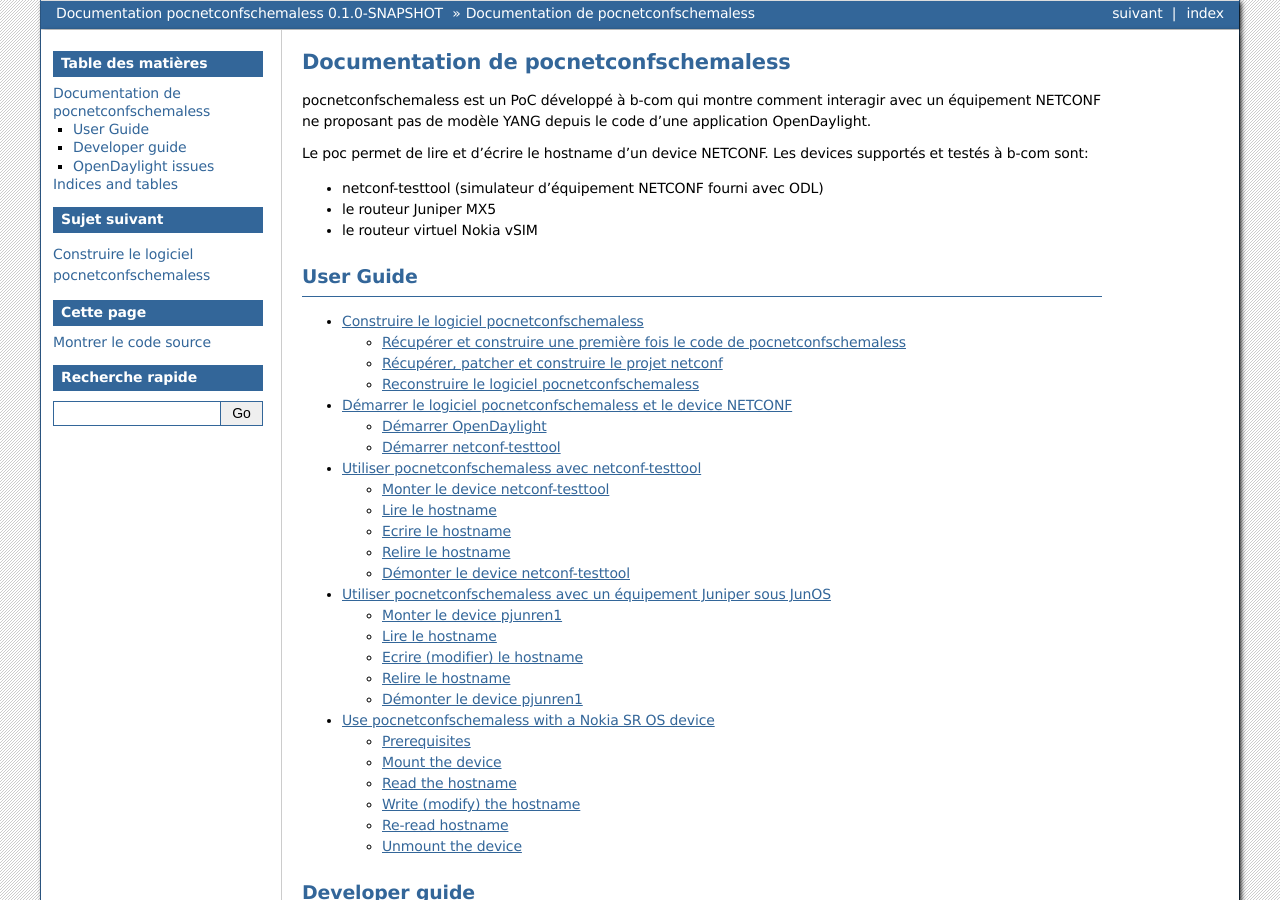
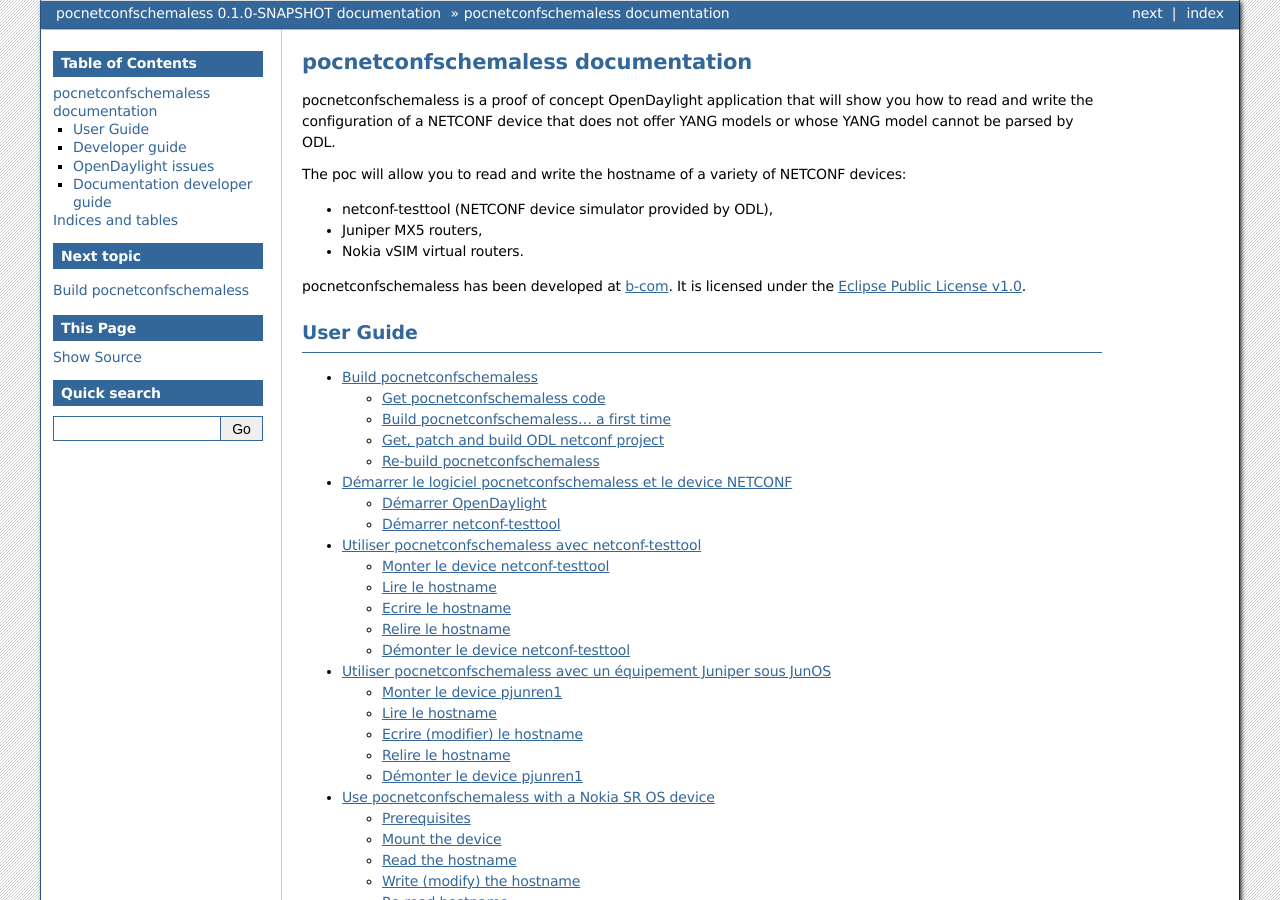
Before and after one commit to b-com/pocnetconfschemaless, a Sphinx documentation site: the page built from docs/index.rst, in a window 1280 px wide and 900 px high. Built offline with Sphinx 7.4.7, drawn with Linux system fonts in a browser that asks for light colours; some of the changed text lies outside the part shown.

Commit message:
docs: translate into English (in progress)

```diff
--- a/docs/conf.py
+++ b/docs/conf.py
@@ -46,7 +46,7 @@ master_doc = 'index'
 
 # General information about the project.
 project = u'pocnetconfschemaless'
-copyright = u'2017, Gwenael Lambrouin'
+copyright = u'2017, b-com'
 author = u'Gwenael Lambrouin'
 
 # The version info for the project you're documenting, acts as replacement for
@@ -63,7 +63,7 @@ release = u'0.1.0-SNAPSHOT'
 #
 # This is also used if you do content translation via gettext catalogs.
 # Usually you set "language" from the command line for these cases.
-language = 'fr'
+language = 'en'
 
 # There are two options for replacing |today|: either, you set today to some
 # non-false value, then it is used:
--- a/docs/developer_guide/build_the_docs.rst
+++ b/docs/developer_guide/build_the_docs.rst
@@ -1,56 +1,56 @@
-Générer la documentation
-========================
+Generate the documentation
+==========================
 
-La doc de pocnetconfschemaless est écrite au format reStructuredText, et la
-version HTML est générée à l'aide de Sphinx.
+pocnetconfschemaless documentation is written in reStructuredText text files
+using Sphinx extensions. The HTML version of the documentation can be generated
+with Sphinx.
 
-Installer Sphinx
-----------------
+Install Sphinx
+--------------
 
-Installer Sphinx::
+::
 
     $ pip install Sphinx
 
-Editer la documentation
------------------------
+Generate the HTML documentation
+-------------------------------
 
-Pour modifier la documentation: éditer les fichiers ``.rst`` contenus dans le
-répertoire ``docs``.
-
-Générer la documentation au format HTML
----------------------------------------
-
-Pour (re-)générer la documentation HTML::
+::
 
     $ cd docs
     $ make html
 
-La documentation est générée dans le répertoire ``_build/html``. Le point
-d'entrée est ``_build/html/index.html``.
+The HTML doc will be generated in ``_build/html``. Its entry point will be
+``_build/html/index.html``.
 
-Pour copier la doc vers le dossier ``pocnetconfschemaless`` du site web du projet
-ROADS sur defacto, faire::
+.. note::
 
-   $ scp -r _build/html/* forge.b-com.com:/home/groups/ROADS/htdocs/pocnetconfschemaless
+   If you're a b-com developer, you can copy the HTML doc to the
+   ``pocnetconfschemaless`` folder of the ROADS project on defacto web site
+   with::
 
-Générer la documentation au format PDF
---------------------------------------
+      $ scp -r _build/html/* forge.b-com.com:/home/groups/ROADS/htdocs/pocnetconfschemaless
 
-La génération de la documentation PDF nécessite des dépendances
-complémentaires. Sous Ubuntu 16.04::
+Generate the PDF documentation
+------------------------------
+
+.. warning::
+
+   In its current form, the PDF-generated documentation is not good looking
+   (incomplete table of contents, truncated code examples, ...)
+
+If you want to generate pocnetconfschemaless doc as a PDF document, you'll
+need to install extra dependencies. Under Ubuntu 16.04::
 
     $ sudo apt install texlive texlive-latex-extra
 
 .. note::
 
-   Le paquet ``texlive-latex-extra`` contient le fichier ``titlesec.sty`` qui
-   est nécessaire avec Sphinx.
+   ``texlive-latex-extra`` provides the ``titlesec.sty`` file which is needed
+   by Sphinx.
 
-   Le paquet ``texlive-lang-french`` est nécessaire pour générer des
-   documents en français.
-
-Pour générer la documentation PDF::
+You'll build the PDF file with::
 
     $ make latexpdf
 
-Le fichier PDF est généré vers ``_build/latex/pocnetconfschemaless.pdf``.
+You'll find the file in ``_build/latex/pocnetconfschemaless.pdf``.
--- a/docs/index.rst
+++ b/docs/index.rst
@@ -3,20 +3,27 @@
    You can adapt this file completely to your liking, but it should at least
    contain the root `toctree` directive.
 
-Documentation de pocnetconfschemaless
-=====================================
+pocnetconfschemaless documentation
+==================================
 
-pocnetconfschemaless est un PoC développé à b-com qui montre comment interagir avec un équipement NETCONF ne proposant
-pas de modèle YANG depuis le code d'une application OpenDaylight.
+pocnetconfschemaless is a proof of concept OpenDaylight application
+that will show you how to read and write the configuration of a NETCONF device
+that does not offer YANG models or whose YANG model cannot be parsed by ODL.
 
-Le poc permet de lire et d'écrire le hostname d'un device NETCONF. Les devices
-supportés et testés à b-com sont:
+The poc will allow you to read and write the hostname of a variety of NETCONF
+devices:
 
-* netconf-testtool (simulateur d'équipement NETCONF fourni avec ODL)
+* netconf-testtool (NETCONF device simulator provided by ODL),
 
-* le routeur Juniper MX5
+* Juniper MX5 routers,
 
-* le routeur virtuel Nokia vSIM
+* Nokia vSIM virtual routers.
+
+pocnetconfschemaless has been developed at `b-com`_. It is licensed under the
+`Eclipse Public License v1.0`_.
+
+.. _b-com: https://b-com.com/
+.. _Eclipse Public License v1.0: https://www.eclipse.org/legal/epl-v10.html
 
 User Guide
 ----------
@@ -49,6 +55,12 @@ OpenDaylight issues
 
    odl_issues/01_bad_transformer
 
+Documentation developer guide
+-----------------------------
+
+.. toctree::
+
+   developer_guide/build_the_docs
 
 Indices and tables
 ==================
--- a/docs/user_guide/build.rst
+++ b/docs/user_guide/build.rst
@@ -1,42 +1,68 @@
-Construire le logiciel pocnetconfschemaless
-===========================================
+Build pocnetconfschemaless
+==========================
 
-Cette version de pocnetconfschemaless utilise la version Carbon d'OpenDaylight.
-Elle nécessite de patcher la projet OpenDaylight netconf afin de corriger un bug dans le code netconf d'ODL et un bug
-dans l'outil de test netconf-testtool présent dans le projet netconf.
+The present version of pocnetconfschemaless is based on OpenDaylight Carbon
+release.
 
-Récupérer et construire une première fois le code de pocnetconfschemaless
--------------------------------------------------------------------------
+In order to use the poc, you'll need to patch ODL netconf project to fix a
+blocking bug.
 
-On construit une première fois le logiciel pocnetconfschemaless en utilisant les dépendances maven officielles
-d'OpenDaylight. Cela permet de tirer toutes les dépendances et de les mettres en cache dans ~/.m2/repository. Mais
-on récupère le code netconf buggé::
+.. note::
+
+   The following instructions mention directories for pocnetconfschemaless
+   code and for ODL netconf code. These are just conventions used at b-com.
+   You may place the code wherever you like.
+
+Get pocnetconfschemaless code
+-----------------------------
+
+For b-com developers with access to the internal forge::
 
    $ mkdir -p ~/code/roads
    $ git clone ssh://gitolite@forge.b-com.com/roads/SANDBOX/pocnetconfschemaless.git
-   $ cd pocnetconfschemaless
-   $ mvn clean install
+
+For other developers::
+
+   TODO
+
+In the rest of the documentation, we'll assume that the source code can be
+found in ``~/code/roads/pocnetconfschemaless``.
+
+Build pocnetconfschemaless... a first time
+------------------------------------------
+
+You'll build pocnetconfschemaless a first time using the maven artifacts
+provided by ODL. It will allow you to get all the needed dependencies and
+cache them in ``~/.m2/repository``. But you'll get the buggy netconf artifacts::
+
+   $ cd ~/code/roads/pocnetconfschemaless
+   $ mvn clean install -DskipTests
+
+.. note::
+
+   pocnetconfschemaless tests usually pass at build time. However, they may
+   fail in some environments, so you'll have better luck with ``-DskipTests``.
 
 .. _patch-netconf:
 
-Récupérer, patcher et construire le projet netconf
---------------------------------------------------
+Get, patch and build ODL netconf project
+----------------------------------------
 
-On récupère le code du projet netconf depuis le mirroir GitHub d'ODL, et on
-travaille sur le tag release/carbon::
+You'll get netconf code from ODL GitHub mirror and work on the
+``release/carbon`` tag with::
 
    $ mkdir -p ~/code/opendaylight
    $ git clone https://github.com/opendaylight/netconf.git
    $ cd netconf
    $ git checkout release/carbon
 
-Depuis le répertoire du projet netconf, appliquer les patchs::
+Then you'll apply the bugfix patches with::
 
    $ cd ~/code/opendaylight/netconf
    $ git am < ~/code/roads/pocnetconfschemaless/0001-netconf-testtool-accept-RSA-hostname-key.patch
-   Application de  netconf-testtool: accept RSA hostname key
+   Applying: netconf-testtool: accept RSA hostname key
    $ git am < ~/code/roads/pocnetconfschemaless/0002-fix-for-schemaless-devices.patch
-   Application de  fix for schemaless devices
+   Applying: fix for schemaless devices
 
 .. note::
 
@@ -51,21 +77,25 @@ Depuis le répertoire du projet netconf, appliquer les patchs::
    :ref:`issue-bad-transformer`. It will be required until the problem is fixed
    in ODL.
 
-Construire le projet netconf avec::
+Finally, you'll build the patched netconf project and overwrite the
+artifacts in ``~/.m2/repository`` with::
 
    $ cd ~/code/opendaylight/netconf
    $ mvn clean install -DskipTests
 
-Reconstruire le logiciel pocnetconfschemaless
----------------------------------------------
+Re-build pocnetconfschemaless
+-----------------------------
 
-Lors de la construction du projet netconf lors de l'étape précédente, les produits de la génération ont été copiés dans
-le cache maven ~/.m2/repository. On va maintenant reconstruire pocnetconfschemaless en utilisant cette version de
-netconf. Pour cela, on va utiliser l'option ``-nsu`` (no snapshot update) qui permet d'éviter la mise à jour du
-cache maven avec une version plus récentes des artefacts netconf::
+Now you'll rebuild pocnetconfschemaless using the newly-generated netconf
+artifacts with::
 
    $ cd ~/code/roads/pocnetconfschemaless
-   $ mvn clean install -nsu
+   $ mvn clean install -DskipTests
 
-On dispose maintenant d'une distribution karaf avec un netconf patché dans
+You know have a usable karaf distribution in
 ``~/code/roads/pocnetconfschemaless/karaf/target/assembly``.
+
+.. Reminder: in previous versions of the poc, we used snapshot versions
+   during the Carbon development. So we needed to use the ``-nsu`` option
+   (no snapshot update) to avoid the update of the cache with a more recent
+   version of netconf artifacts.
```
Also changed, not shown: other parts of docs/index.rst (+0 -1 lines), README.md (+11 -7 lines), docs/README.md (+5 -11 lines).
